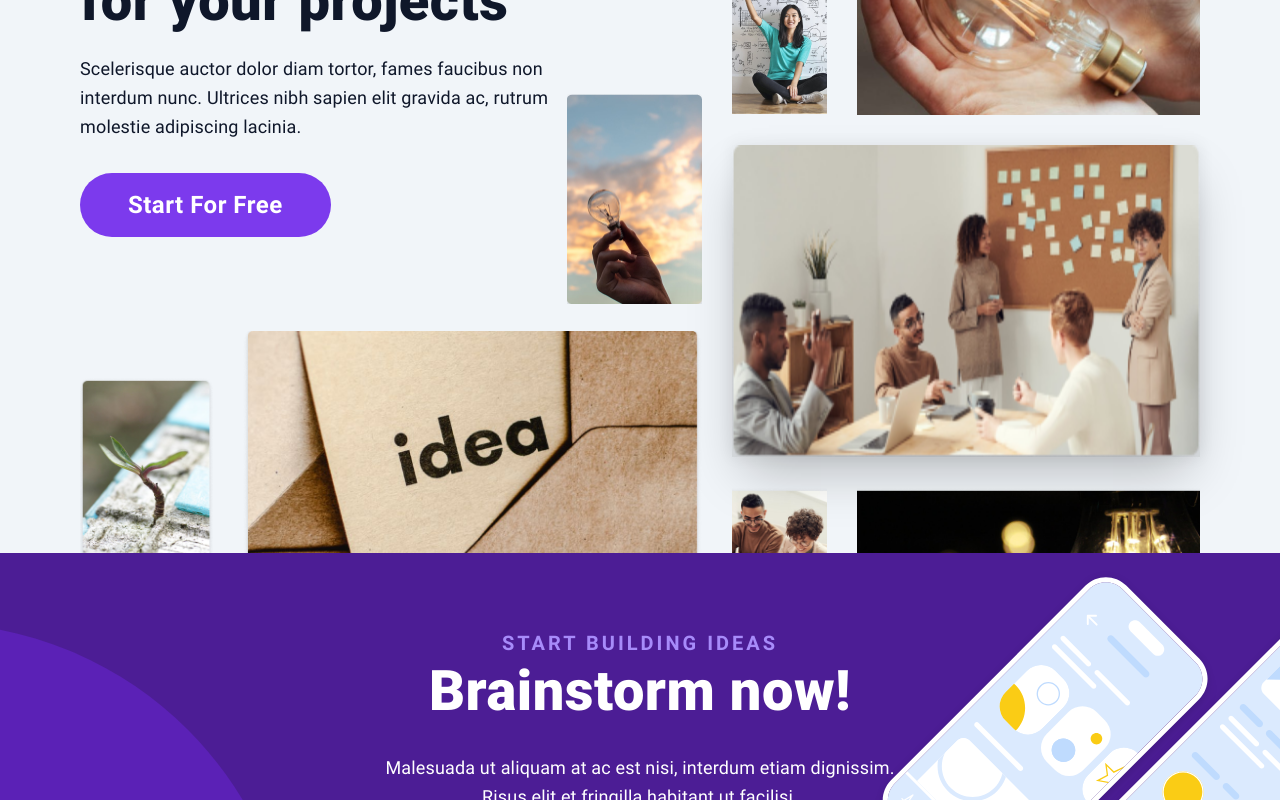
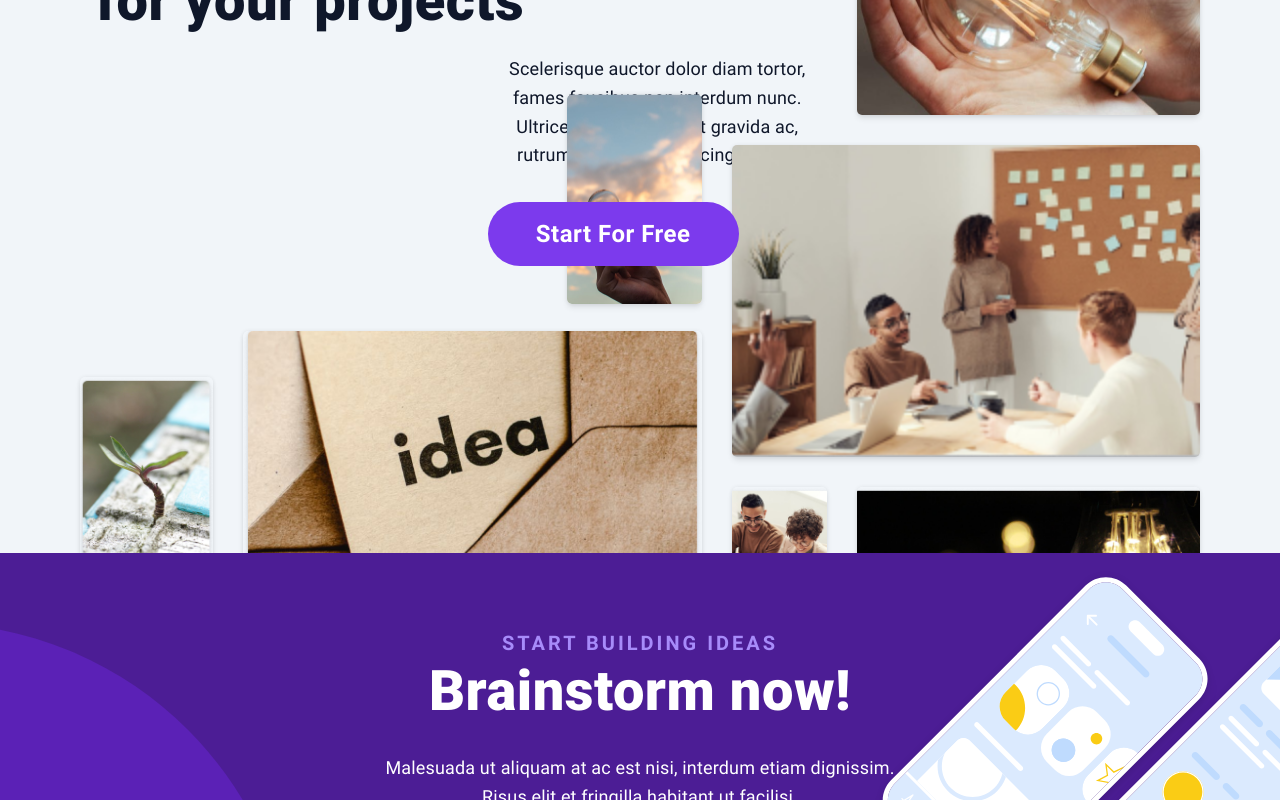
Before and after one commit to xMattRx/POC, a Next.js app: page / in a window 1280 px wide. Shown: the part 4427-5227 px from the top of the page. Built offline with nearby package versions, Linux system fonts and the light colour scheme.

Commit message:
fix: decomponentizing footer

```diff
--- a/src/components/atomic/organisms/footer/footer.styles.tsx
+++ b/src/components/atomic/organisms/footer/footer.styles.tsx
@@ -136,5 +136,33 @@ export const FooterStyles = (): MuiStyles => ({
         stroke: theme.palette.grey["100"],
       }
     }
-  }
+  },
+
+  footerColumns__title: {
+    color: theme.palette.brand[200],
+    fontSize: "16px",
+    fontWeight: 500,
+    lineHeight: "110%",
+    textTransform: "uppercase",
+    padding: "12px 0"
+  },
+  footerColumns__column: {
+    alignItems: "center",
+    display: "flex",
+    flexDirection: "column",
+    [theme.breakpoints.up("md")]: {
+      alignItems: "flex-start",
+      maxWidth: "173px",
+      width: "100%"
+    }
+  },
+  footerColumns__item: {
+    padding: "12px 0",
+    "& > a": {
+      color: theme.palette.grey[100],
+      fontSize: "16px",
+      lineHeight: "140%",
+      textDecoration: "none"
+    }
+  },
 })
--- a/src/components/atomic/organisms/sectionBusinessGallery/sectionBusinessGallery.styles.tsx
+++ b/src/components/atomic/organisms/sectionBusinessGallery/sectionBusinessGallery.styles.tsx
@@ -5,7 +5,7 @@ type MuiStyles = {
   [key: string]: SxProps
 }
 
-export const SectionBusinessGalleryStyles = (): MuiStyles => ({
+export const SectionBusinessGalleryStyles = (variation: number): MuiStyles => ({
   sectionBusinessGallery: {
     alignItems: "center",
     background: "#F1F5F9",
@@ -19,9 +19,9 @@ export const SectionBusinessGalleryStyles = (): MuiStyles => ({
     },
     [theme.breakpoints.up("lg")]: {
       height: "1193px"
-    },
+    }
+  },
 
-  },
   sectionBusinessGallery__content: {
     alignItems: "center",
     flexDirection: "column",
@@ -34,16 +34,23 @@ export const SectionBusinessGalleryStyles = (): MuiStyles => ({
     gap: "14px",
     [theme.breakpoints.up("lg")]: {
       paddingTop: "80px",
-      paddingLeft: "80px",
-      paddingRight: "80px",
+      paddingLeft: variation === 1 ? "80px" : "0px",
+      paddingRight: variation === 1 ? "80px" : "0px",
       display: "grid",
       gap: "30.03px",
-      gridTemplateColumns: "repeat(7, 1fr)",
-      gridTemplateRows: "240px repeat(2, 1fr)"
+      gridTemplateColumns:
+        variation === 1 ? "repeat(7, 1fr)" : "repeat(6, 1fr)",
+      gridTemplateRows:
+        variation === 1 ? "240px repeat(2, 1fr)" : "375px repeat(5, 1fr)"
     },
     [theme.breakpoints.up("md")]: {
       paddingTop: "80px",
       paddingRight: "0px"
+    },
+    "& > img": {
+      borderRadius: "5px",
+      boxShadow:
+        "0px 0px 4px 0px rgba(0, 0, 0, 0.07), 0px 4px 6px -1px rgba(0, 0, 0, 0.10)"
     }
   },
 
@@ -52,15 +59,18 @@ export const SectionBusinessGalleryStyles = (): MuiStyles => ({
     alignSelf: "baseline",
     justifySelf: "center",
     [theme.breakpoints.up("lg")]: {
+
       justifySelf: "start",
       display: "block",
       alignSelf: "start",
-      gridArea: "1 / 1 / 2 / 4",
+      gridArea: variation === 1 ? "1 / 1 / 2 / 4" : "1 / 3 / 3 / 5",
       width: "460px"
     }
   },
+
   sectionBusinessGallery__cta: {
     display: "flex",
+    justifyContent: "center",
     flexDirection: "column",
     alignItems: "center",
     gridArea: "2 / 1 / 4 / 5",
@@ -68,15 +78,19 @@ export const SectionBusinessGalleryStyles = (): MuiStyles => ({
     gridRowEnd: 0,
     marginTop: "40px",
     [theme.breakpoints.up("lg")]: {
-      display: "block",
-      gridArea: "2 / 1 / 3 / 3",
+      alignSelf: "center",
+      justifyContent: variation === 1 ? "initial" : "flex-start",
+      display: variation === 1 ? "block" : "flex",
+      gridArea: variation === 1 ? "2 / 1 / 3 / 3" : "3 / 3 / 4 / 5",
       marginTop: "360px",
-      gridColumnEnd: 4,
+      gridColumnStart: 3,
+      gridColumnEnd: 5,
       gridRowStart: 2,
       gridRowEnd: 1,
       height: "100%"
     }
   },
+
   sectionBusinessGallery__topic: {
     color: theme.palette.grey[100],
     fontSize: "20px",
@@ -88,9 +102,10 @@ export const SectionBusinessGalleryStyles = (): MuiStyles => ({
     textAlign: "center",
     [theme.breakpoints.up("lg")]: {
       fontSize: "18px",
-      textAlign: "left"
+      textAlign: "center"
     }
   },
+
   sectionBusinessGallery__title: {
     color: theme.palette.brand[200],
     fontSize: "32px",
@@ -105,7 +120,7 @@ export const SectionBusinessGalleryStyles = (): MuiStyles => ({
       fontWeight: 800,
       lineHeight: "110%",
       maxWidth: "460px",
-      textAlign: "left"
+      textAlign: "center"
     }
   },
   sectionBusinessGallery__description: {
@@ -116,12 +131,13 @@ export const SectionBusinessGalleryStyles = (): MuiStyles => ({
     marginBottom: "32px",
     textAlign: "center",
     [theme.breakpoints.up("lg")]: {
-      textAlign: "left",
+      textAlign: "center",
       gridArea: "2 / 1 / 3 / 3",
+      maxWidth: "initial",
+      gridColumnEnd: "4",
       fontSize: "18px",
       lineHeight: "160%",
       marginBottom: "32px",
-      maxWidth: "470px"
     }
   },
   sectionBusinessGallery__button: {
@@ -137,19 +153,13 @@ export const SectionBusinessGalleryStyles = (): MuiStyles => ({
     textTransform: "initial",
     [theme.breakpoints.up("lg")]: {
       marginBottom: "82px",
-      gridArea: "2 / 1 / 3 / 3"
+      // gridArea: variation === 1 ? "2 / 1 / 3 / 3" : "3 / 3 / 4 / 5",
     },
 
     "&:hover": {
       background: theme.palette.brand["50"],
       opacity: 1
     }
-  },
-
-  "& > img": {
-    borderRadius: "5px",
-    boxShadow:
-      "0px 0px 4px 0px rgba(0, 0, 0, 0.07), 0px 4px 6px -1px rgba(0, 0, 0, 0.10)"
   },
 
   sectionBusinessGallery__picture7: {
@@ -160,7 +170,7 @@ export const SectionBusinessGalleryStyles = (): MuiStyles => ({
     gridArea: "4 / 1 / 6 / 1",
     marginTop: "106px",
     [theme.breakpoints.up("lg")]: {
-      gridArea: "3 / 2 / 4 / 4",
+      gridArea: variation === 1 ? "3 / 2 / 4 / 4" : "4 / 3 / 6 / 5",
       justifySelf: "end",
       gridRowStart: "4",
       gridRowEnd: "1",
@@ -178,7 +188,7 @@ export const SectionBusinessGalleryStyles = (): MuiStyles => ({
     [theme.breakpoints.up("lg")]: {
       display: "block",
       alignSelf: "start",
-      gridArea: "3 / 1 / 4 / 2",
+      gridArea: variation === 1 ? "3 / 1 / 4 / 2" : "4 / 2 / 5 / 3",
       maxWidth: "135px",
       marginTop: "-110px",
       height: "210px"
@@ -195,6 +205,7 @@ export const SectionBusinessGalleryStyles = (): MuiStyles => ({
     justifySelf: "end",
     marginTop: "53px",
     [theme.breakpoints.up("lg")]: {
+      display: "none",
       alignSelf: "start",
       marginTop: "29px",
       height: "210px",
@@ -214,13 +225,14 @@ export const SectionBusinessGalleryStyles = (): MuiStyles => ({
       alignSelf: "start",
       marginTop: "0px",
       maxWidth: "459px",
-      gridArea: "1 / 5 / 2 / 7",
+      gridArea: variation === 1 ? "1 / 5 / 2 / 7" : "3 / 2 / 4 / 3",
       gridColumnStart: 8,
       gridColumnEnd: 5,
       height: "240px"
     }
   },
   sectionBusinessGallery__picture3: {
+    objectFit: "cover",
     height: "155px",
     width: "100%",
     gridArea: "4 / 2 / 5 / 5",
@@ -234,7 +246,7 @@ export const SectionBusinessGalleryStyles = (): MuiStyles => ({
         "0px 0px 15px 0px rgba(0, 0, 0, 0.07), 0px 25px 50px -12px rgba(0, 0, 0, 0.25)",
       height: "312px",
       maxWidth: "664px",
-      gridArea: "2 / 4 / 3 / 7",
+      gridArea: variation === 1 ? "2 / 4 / 3 / 7" : "3 / 5 / 5 / 7",
       gridColumnStart: "4",
       gridColumnEnd: "8"
     }
@@ -247,7 +259,7 @@ export const SectionBusinessGalleryStyles = (): MuiStyles => ({
     [theme.breakpoints.up("lg")]: {
       display: "block",
       alignSelf: "start",
-      gridArea: "3 / 4 / 4 / 5",
+      gridArea: variation === 1 ? "3 / 4 / 4 / 5" : "5 / 5 / 6 / 6",
       height: "210px",
       objectFit: "cover",
       maxWidth: "135px"
@@ -261,11 +273,12 @@ export const SectionBusinessGalleryStyles = (): MuiStyles => ({
     [theme.breakpoints.up("lg")]: {
       display: "block",
       alignSelf: "start",
-      gridArea: "3 / 5 / 4 / 7",
-      maxWidth: "459px",
-      height: "240px",
-      gridColumnStart: "5",
-      gridColumnEnd: "8"
+      gridArea: variation === 1 ? "3 / 5 / 4 / 7" : "2 / 1 / 3 / 2",
+      maxWidth: variation === 1 ? "459px" : "282px",
+      height: variation === 1 ? "240px" : "134px",
+      marginTop: variation === 2 && "152px",
+      gridColumnStart: variation === 1 ? "5" : "",
+      gridColumnEnd: variation === 1 ? "8" : "4",
     }
   },
   sectionBusinessGallery__picture6: {
@@ -280,12 +293,12 @@ export const SectionBusinessGalleryStyles = (): MuiStyles => ({
     marginRight: "74px",
     [theme.breakpoints.up("lg")]: {
       marginRight: "0px",
-      alignSelf: "start",
-      gridArea: "2 / 3 / 3 / 4",
-      justifySelf: "end",
+      alignSelf: variation === 1 ? "start" : "start",
+      gridArea: variation === 1 ? "2 / 3 / 3 / 4" : "3 / 1 / 5 / 2",
+      justifySelf: variation === 1 ? "end" : "start",
       gridRowStart: "2",
       gridRowEnd: "1",
-      marginTop: "219px",
+      marginTop: variation === 1 ? "219px" : "309px",
       maxWidth: "initial",
       height: "210px",
       width: "135px"
--- /dev/null
+++ b/src/components/atomic/organisms/sectionBusinessGallery/sectionBusinessGallery.ts
@@ -0,0 +1,3 @@
+export interface sectionBusinessGalleryProps {
+    variation: number
+}
--- a/src/components/atomic/organisms/sectionBusinessGallery/sectionBusinessGallery.tsx
+++ b/src/components/atomic/organisms/sectionBusinessGallery/sectionBusinessGallery.tsx
@@ -5,11 +5,13 @@ import { Title } from "../../atoms/title/title.tsx"
 import { Topic } from "../../atoms/topic/topic.tsx"
 import { SectionBrainstormNow } from "../sectionBrainstormNow/sectionBrainstormNow.tsx"
 import { SectionBusinessGalleryStyles } from "./sectionBusinessGallery.styles"
+import { sectionBusinessGalleryProps } from "./sectionBusinessGallery.ts"
 
-export function SectionBusinessGallery() {
-  const styles = SectionBusinessGalleryStyles()
+export function SectionBusinessGallery({variation}: sectionBusinessGalleryProps) {
+  const styles = SectionBusinessGalleryStyles(variation)
 
   return (
+    <>
           <Box sx={styles.sectionBusinessGallery} component="section">
             <Box sx={styles.sectionBusinessGallery__content}>
               <Box sx={styles.sectionBusinessGallery__text}>
@@ -26,9 +28,9 @@ export function SectionBusinessGallery() {
 
               <Box sx={styles.sectionBusinessGallery__cta}>
                 <Typography sx={styles.sectionBusinessGallery__description}>
-            Scelerisque auctor dolor diam tortor, fames faucibus non interdum
-            nunc. Ultrices nibh sapien elit gravida ac, rutrum molestie
-            adipiscing lacinia.
+                  Scelerisque auctor dolor diam tortor, fames faucibus non
+                  interdum nunc. Ultrices nibh sapien elit gravida ac, rutrum
+                  molestie adipiscing lacinia.
                 </Typography>
                 <Button sx={styles.sectionBusinessGallery__button}>
                   Start For Free
@@ -66,6 +68,7 @@ export function SectionBusinessGallery() {
                 src="./img/sectionBusinessGallery/Picture1.png"
                 alt="girl pointing at light bulb"
               />
+
               <Box
                 sx={styles.sectionBusinessGallery__picture2}
                 component="img"
@@ -86,8 +89,10 @@ export function SectionBusinessGallery() {
                 alt="light on"
               />
 
-        <SectionBrainstormNow />
+              {variation === 1 && <SectionBrainstormNow /> }
             </Box>
           </Box>
+
+    </>
   )
 }
--- a/src/pages/index.tsx
+++ b/src/pages/index.tsx
@@ -70,7 +70,7 @@ export default function Home() {
         ]}
       />
       <SectionBusiness />
-      <SectionBusinessGallery />
+      <SectionBusinessGallery variation={1} />
       <Footer />
     </>
   )
```
Also changed, not shown: src/components/atomic/organisms/footer/footer.tsx (+75 -16 lines), 1 other file (tests, documents, lock files or other folders). Lines whose indentation alone changed are shown as unchanged.
